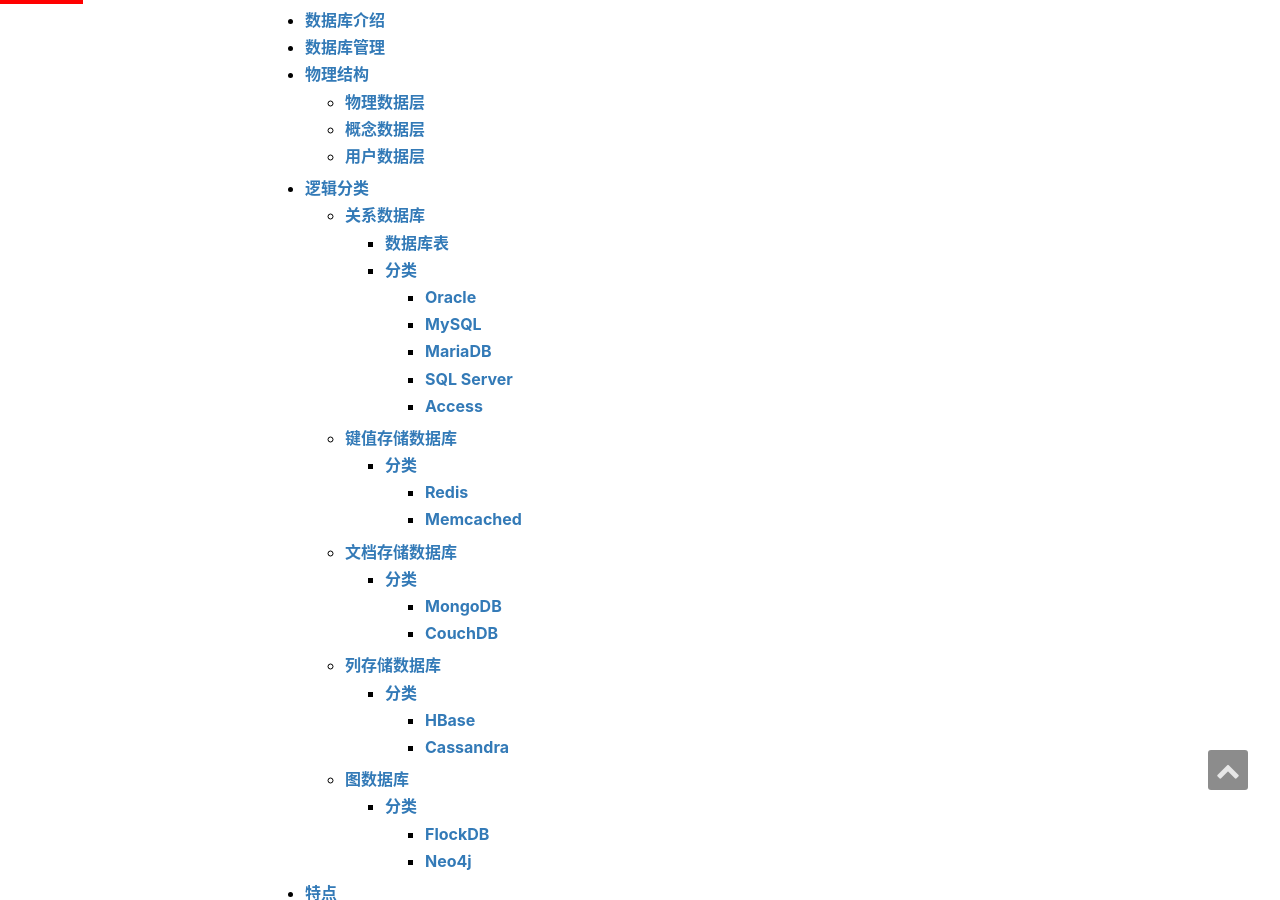
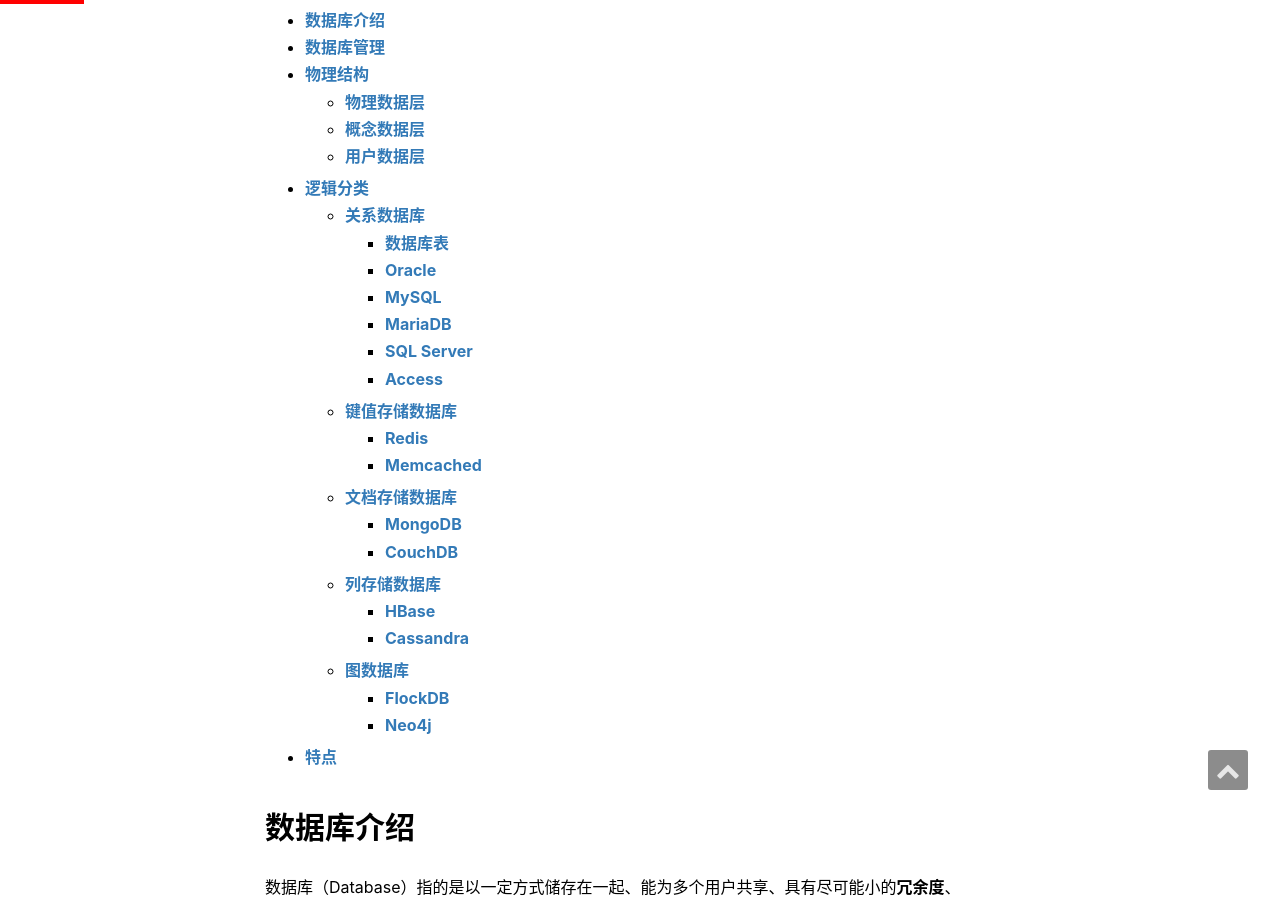
Before and after one commit to zfb132/zfb132.github.com, a Jekyll site: the page built from _posts/2017-08-11-database_introduction.md, in a window 1280 px wide and 900 px high, scrolled down 628 px. Built offline with Jekyll 4.4.1, drawn with Linux system fonts in a browser that asks for light colours; nearby versions of some CDN libraries; comment, search, counter and statistics services are not loaded.

Commit message:
美化排版

```diff
--- a/_posts/2017-08-11-database_introduction.md
+++ b/_posts/2017-08-11-database_introduction.md
@@ -44,8 +44,7 @@ description:  "MySQL是一种开放源代码的关系型数据库管理系统，
 2|Michael|19|男|美国|
 3|Jane|16|女|英国|
 
-#### 分类
-##### Oracle
+#### Oracle
 Oracle[ˈɒrəkl]数据库（Oracle Database），又名Oracle <img src="/img/post/oracle-logo.png" width="768" alt="Oracle Logo">
 Oracle由至少一个**表空间**和**数据库模式对象**组成。模式是对象的集合，而模式对象是直接引用数据库数据的逻辑结构。模式对象包括这样一些结构：**表、视图、序列、存储过程、同义词、索引、簇和数据库链**等。逻辑存储结构包括表空间、段和范围，用于描述怎样使用数据库的物理空间。
 段（Segment）是表空间中一个指定类型的逻辑存储结构，它由一个或多个范围组成，段将占用并增长存储空间
@@ -55,47 +54,43 @@ Oracle由至少一个**表空间**和**数据库模式对象**组成。模式是
 * 回滚段：用于出现异常时，恢复事务
 
 范围（Extent）是数据库存储空间分配的逻辑单位，一个范围由许多连续的数据块组成，范围是由段依次分配的，分配的第一个范围称为初始范围，以后分配的范围称为增量范围
-##### MySQL
+#### MySQL
 MySQL[maɪˌɛskjuːˈɛl]（My Structure Quest Language）原本是一个开放源代码的关系数据库管理系统，使用C和C++编写，后被甲骨文公司（Oracle）收购，成为Oracle旗下产品。MySQL在过去由于性能高、成本低、可靠性好，已经成为最流行的开源数据库，因此被广泛地应用在Internet上的中小型网站中。<img src="http://blog.whuzfb.cn/img/post/lamp.svg" width="768" alt="LAMP架构">随着MySQL的不断成熟，它也逐渐用于更大规模的网站和应用，比如维基百科（维基百科已于2013年正式宣布将从MySQL迁移到MariaDB数据库[）、Google和Facebook等网站，非常流行的开源软件组合**LAMP**（Linux-Apache-MySQL-PHP）中的“M”指的就是MySQL
 **索引**是一种特殊的文件，它们包含着对数据表里所有记录的引用指针。索引不是万能的，它可以加快数据检索操作，但会使数据修改操作变慢。每修改数据记录，索引就必须刷新一次。为了在某种程度上弥补这一缺陷，许多SQL命令都有一个DELAY_KEY_WRITE项。这个选项的作用是暂时制止 MySQL在该命令每插入一条新记录和每修改一条现有之后立刻对索引进行刷新，对索引的刷新将等到全部记录插入/修改完毕之后再进行。在需要把许多新记录插入某个数据表的场合DELAY_KEY_WRITE选项的作用将非常明显。另外，索引还会在硬盘上占用相当大的空间。因此应该只为最经常查询和最经常排序的数据列建立索引。注意，如果某个数据列包含许多重复的内容，为它建立索引就没有太大的实际效果。从理论上讲，完全可以为数据表里的每个字段分别建一个索引，但MySQL把同一个数据表里的索引总数限制为16个
-##### MariaDB
+#### MariaDB
 MariaDB（名称来自Michael Widenius的女儿Maria的名字）数据库管理系统是MySQL的一个分支，主要由开源社区在维护，采用GPL授权许可。<img src="/img/post/mariadb-logo.png" width="768" alt="MariaDB Logo">开发这个分支的原因之一是：甲骨文公司收购了MySQL后，有将MySQL闭源的潜在风险，因此社区采用分支的方式来避开这个风险
 MariaDB基于事务的Maria存储引擎，替换了MySQL的MyISAM存储引擎，它使用了Percona的 XtraDB，InnoDB的变体
-##### SQL Server
+#### SQL Server
 Microsoft SQL Server是由美国微软公司所推出的关系数据库解决方案，数据库的内置语言原本是采用美国标准局（ANSI）和国际标准组织（ISO）所定义的SQL语言。<img src="/img/post/sqlserver-logo.jpg" width="768" alt="SQL Server Logo">SQL Server一开始并不是微软自己研发的产品，而是当时为了要和IBM竞争时，与Sybase合作所产生的，其最早的发展者是Sybase，与Sybase终止合作关系后，SQL Server版本均由微软自行研发
-##### Access
+#### Access
 Microsoft Office Access[[ˈækses]是是微软把数据库引擎的图形用户界面和软件开发工具结合在一起的一个关系数据库管理系统。Access能够访问Access/Jet、Microsoft SQL Server、Oracle数据库，或者任何ODBC（Open Database Connectivity）兼容数据库内的数据。虽然它支持部分面向对象技术，但是未能成为一种完整的面向对象开发工具。
 它拥有的报表创建功能能够处理任何它能够访问的数据源。Access提供功能参数化的查询，这些查询和Access表格可以被诸如VB6和.NET的其它程序通过DAO或ADO访问；它的数据文件不能突破2G的限制，它的结构化查询语言(JET SQL)能力有限，不适合大型数据库处理应用
 ### 键值存储数据库
 Key-Value存储，简称KV存储。它是NoSQL存储的一种方式。它的数据按照键值对的形式进行组织，索引和存储。KV存储非常适合不涉及过多数据关系业务关系的业务数据，同时能**有效减少读写磁盘的次数**，比SQL数据库存储拥有更好的读写性能
-#### 分类
-##### Redis
+#### Redis
 Redis是一个使用ANSI C编写的开源、支持网络、基于内存、可选持久性的键值对存储数据库。Redis的外围由一个键、值映射的字典构成。与其他非关系数据库主要不同在于：Redis中值的类型不仅限于**字符串**，还支持抽象数据类型：**字符串列表**、**无序不重复的字符串集合**、**有序不重复的字符串集合**、**键、值都为字符串的哈希表**。值的类型决定了值本身支持的操作。Redis支持不同无序、有序的列表，无序、有序的集合间的交集、并集等高级服务器端原子操作。Redis会周期性的把更新的数据写入磁盘或者把修改操作写入追加的记录文件，并且在此基础上实现了master-slave(主从)同步。**数据可以从主服务器向任意数量的从服务器上同步，从服务器可以是关联其他从服务器的主服务器**。这使得Redis可执行单层树复制。存盘可以有意无意的对数据进行写操作。由于完全实现了发布/订阅机制，使得从数据库在任何地方同步树时，可订阅一个频道并接收主服务器完整的消息发布记录。同步对读取操作的可扩展性和数据冗余很有帮助
-##### Memcached
+#### Memcached
 Memcached是一个高性能的分布式内存对象缓存系统，用于动态Web应用以减轻数据库负载。它通过在内存中缓存数据和对象来减少读取数据库的次数，从而提高动态、数据库驱动网站的速度。是Danga Interactive为了LiveJournal所发展的，但被许多软件（如MediaWiki）所使用。这是一套开放源代码软件，以BSD license授权协议发布。Memcached的API使用三十二比特的循环冗余校验（CRC-32）计算键值后，将数据分散在不同的机器上。当表格满了以后，接下来新增的数据会以LRU机制替换掉。由于Memcached通常只是当作缓存系统使用，所以使用Memcached的应用程序在写回较慢的系统时（像是后端的数据库）需要额外的代码更新M
 emcached内的数据
 ### 文档存储数据库
 面向文档的数据库（Document-oriented DataBase）是一种被设计用于储存、检索和管理文档导向信息（也称为“半结构化数据”）的计算机程序。文档导向的数据库是NoSQL数据库的一个主要类别，文档导向的数据库的普及程度已经随着NoSQL本身被不断使用而有所增长。XML数据库是针对XML文件做了优化的文档导向的数据库的子类。文档存储支持对结构化数据的访问，不同于关系模型的是，文档存储没有强制的架构。事实上，文档存储以封包键值对的方式进行存储。在这种情况下，应用对要检索的封包采取一些约定，或者利用存储引擎的能力将不同的文档划分成不同的集合，以管理数据。**与关系模型不同的是，文档存储模型支持嵌套结构；与键值存储不同的是，文档存储关心文档的内部结构**
-#### 分类
-##### MongoDB
+#### MongoDB
 MongoDB是一个基于分布式文件存储的数据库，由C++语言编写，旨在为WEB应用提供可扩展的高性能数据存储解决方案。它是一个介于关系数据库和非关系数据库之间的产品，是非关系数据库当中功能最丰富，最像关系数据库的。他支持的数据结构非常松散，是类似JSON（JavaScript Object Notation）的BSON（Binary Serialized Document Format）格式，因此可以存储比较复杂的数据类型。Mongo最大的特点是他支持的查询语言非常强大，其语法有点类似于面向对象的查询语言，几乎可以实现类似关系数据库单表查询的绝大部分功能，而且还支持对数据建立索引。它使用内存映射文件, 32位系统上限制大小为2GB的数据（64位支持更大的数据）
-##### CouchDB
+#### CouchDB
 Apache CouchDB（Cluster Of Unreliable Commodity Hardware DataBase）是一个开源的面向文档的数据库管理系统，它是一个使用JSON作为存储格式，JavaScript作为查询语言，MapReduce和HTTP作为API的NoSQL数据库。不同于关系型数据库，CouchDB没有将数据和关系存储在表格里。替代的，一个应用程序可能会访问多个数据库，每个数据库是一个独立的文档集合，每一个文档维护其自己独立的数据和自包涵的schema。CouchDB实现了一个多版本并发控制（MVCC）形式，用来避免在数据库写操作的时候对文件进行加锁，冲突留给应用程序去解决。解决一个冲突的通用操作的是首先合并数据到其中一个文档，然后删除旧的数据
 ### 列存储数据库
 列式数据库是以列相关存储架构进行数据存储的数据库，主要适合于批量数据处理和即时查询；与之对应的是行式数据库，数据以行相关的存储体系架构进行空间分配，主要适合于小批量的数据处理，常用于联机事务型数据处理
 **数据库以行、列的二维表的形式存储数据，但是却以一维字符串的方式存储**。列式数据库把一列中的数据值串在一起存储起来，然后再存储下一列的数据；行式数据库把一行中的数据值串在一起存储起来，然后再存储下一行的数据
-#### 分类
-##### HBase
+#### HBase
 Apache HBase最初是Powerset公司为了处理自然语言搜索产生的海量数据而开展的项目。不过现在它已经是Apache基金会的顶级项目，它是一个开源的非关系型分布式数据库（NoSQL），参考了谷歌的BigTable建模，实现的编程语言为 Java，运行于HDFS文件系统之上，为 Hadoop 提供类似于BigTable 规模的服务。因此，它可以容错地存储海量稀疏的数据。它在列上实现了BigTable论文提到的压缩算法、内存操作和布隆过滤器。HBase的表能够作为MapReduce任务的输入和输出，可以通过Java API来访问数据，也可以通过REST、Avro或者Thrift的API来访问
-##### Cassandra
+#### Cassandra
 Apache Cassandra（社区内一般简称为C\*）是一套开源分布式NoSQL数据库系统。它最初由Facebook开发，用于储存收件箱等简单格式数据，是一种流行的分布式结构化数据存储方案。**它的数据并不存储在分布式文件系统如GFS或HDFS中，而是直接存于本地**
 使用了Google 设计的 BigTable的数据模型，与面向行(row)的传统的关系型数据库或键值存储的key-value数据库不同，Cassandra使用的是宽列存储模型(Wide Column Stores)[8]，每行数据由row key唯一标识之后，可以有最多20亿个列[11]，每个列由一个column key标识，每个column key下对应若干value。这种模型可以理解为是一个二维的key-value存储，即整个数据模型被定义成一个类似**map<\key1, map<\key2,value>>**的类型。它的row key决定了该行数据存储在哪些节点中，因此row key需要按哈希来存储，不能顺序的扫描或读取，而一个row内的column key是顺序存储的，可以进行有序的扫描或范围查找
 ### 图数据库
 图数据库（Graph database）也可称为面向/基于图的数据库。它的基本含义是以“图”这种数据结构存储和查询数据，不是存储图片的数据库。图数据库的基本存储单元为：节点、关系、属性。实体会被作为顶点，而实体之间的关系则会被作为边
-#### 分类
-##### FlockDB
+#### FlockDB
 FlockDB是Twitter为进行关系数据分析而构建的。FlockDB迄今为止还没有稳定的版本，对于它是否是一个真正的图形数据库，尚有争议。FlockDB和其它图形数据库（如Neo4j、OrientDB）的区别在于图的遍历，Twitter的数据模型不需要遍历社交图谱
-##### Neo4j
+#### Neo4j
 Neo4j是一个流行的图形数据库，它是开源的。最近，Neo4j的社区版已经由遵循AGPL许可协议转向了遵循GPL许可协议。尽管如此，Neo4j的企业版依然使用AGPL许可。Neo4j基于Java实现，兼容ACID特性，也支持其他编程语言，如Ruby和Python
 #####
 ## 特点
```
